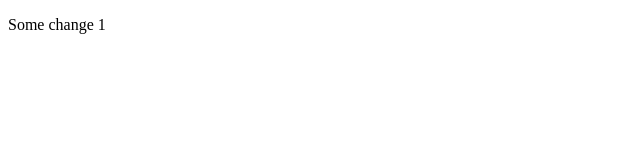
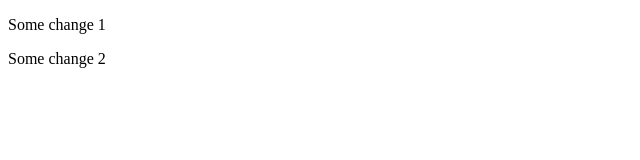
Before and after one commit to agus-wesly/learn-fugitive, a plain HTML site: page index.html in a window 1280 px wide. Shown: the full height of the page, 0-640 px from the left. Drawn offline with Linux system fonts and the light colour scheme.

Commit message:
Update index.html

```diff
--- a/index.html
+++ b/index.html
@@ -8,6 +8,7 @@
   <body>
     <div id="root">
       <p>Some change 1</p>
+      <p>Some change 2</p>
     </div>
   </body>
 </html>
```
